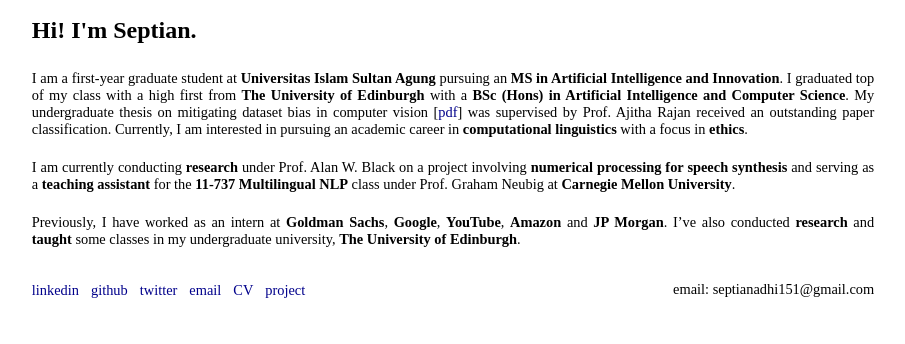
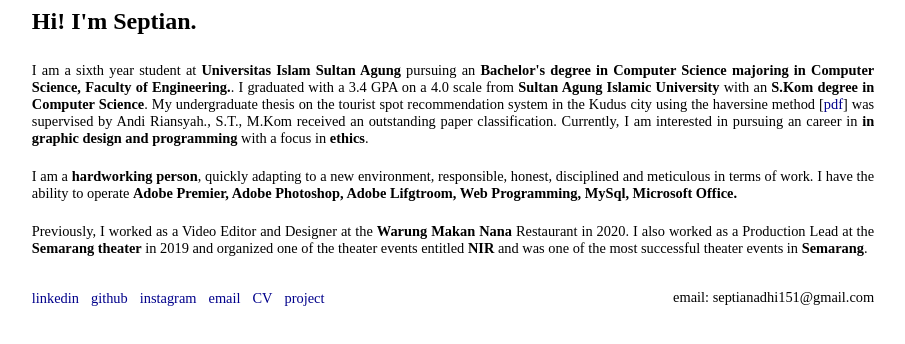
Before and after one commit to septiii/PortofolioSeptian, a plain HTML site: page index.html in a window 1280 px wide. Shown: the part 326-670 px from the top of the page, without its empty margins (187-1092 px from the left). Drawn offline with Linux system fonts and the light colour scheme; a web font is replaced by a local one.

Commit message:
Update index.html

```diff
--- a/index.html
+++ b/index.html
@@ -35,35 +35,35 @@
             <div class="column">
               <h2>Hi! I'm Septian.</h2>
               <p>
-                I am a first-year graduate student at
+                I am a sixth year student at
                 <b>Universitas Islam Sultan Agung</b> pursuing an
-                <b>MS in Artificial Intelligence and Innovation</b>. I graduated
-                top of my class with a high first from
-                <b>The University of Edinburgh</b> with a
-                <b>BSc (Hons) in Artificial Intelligence and Computer Science</b
+                <b>Bachelor's degree in Computer Science majoring in Computer Science, Faculty of Engineering.</b>. I graduated
+                with a 3.4 GPA on a 4.0 scale from
+                <b>Sultan Agung Islamic University</b> with an
+                <b>S.Kom degree in Computer Science</b
                 >. My undergraduate thesis on
-                mitigating dataset bias in computer vision [<a
+                the tourist spot recommendation system in the Kudus city using the haversine method [<a
                   href="https://project-archive.inf.ed.ac.uk/ug4/20212502/ug4_proj.pdf"
                   >pdf</a
-                >] was supervised by Prof. Ajitha Rajan received an outstanding
+                >] was supervised by Andi Riansyah., S.T., M.Kom received an outstanding
                 paper classification. Currently, I am interested in pursuing an
-                academic career in <b>computational linguistics</b> with a focus in
+                 career in <b>in graphic design and programming</b> with a focus in
                 <b>ethics</b>.
               </p>
 
               <p>
-                I am currently conducting <b>research</b> under Prof. Alan W. Black on
-                a project involving <b>numerical processing for speech synthesis</b>
-                and serving as a <b>teaching assistant</b> for the <b>11-737 Multilingual
-                NLP</b> class under Prof. Graham Neubig at
-                <b>Carnegie Mellon University</b>.
+                I am a <b>hardworking person</b>,
+                quickly adapting to a new environment,
+                responsible,
+                honest, disciplined and meticulous in terms of work. I have the ability to operate
+                <b>Adobe Premier, Adobe Photoshop, Adobe Lifgtroom, Web Programming, MySql, Microsoft Office.</b>
               </p>
 
               <p>
-                Previously, I have worked as an intern at <b>Goldman Sachs</b>, <b>Google</b>,
-                <b>YouTube</b>, <b>Amazon</b> and <b>JP Morgan</b>. I’ve also conducted <b>research</b> and
-                <b>taught</b> some classes in my undergraduate university, <b>The
-                University of Edinburgh</b>.
+                Previously, I worked as a Video Editor and Designer
+                at the <b>Warung Makan Nana</b> Restaurant in 2020.
+                I also worked as a Production Lead at the <b>Semarang theater</b> in 2019
+                and organized one of the theater events entitled <b>NIR</b> and was one of the most successful theater events in <b>Semarang</b>.
               </p>
               <br />
               <div>
@@ -71,7 +71,7 @@
                   >linkedin</a
                 >
                 &nbsp; <a href="https://github.com/septiii">github</a> &nbsp;
-                <a href="https://twitter.com/SeptianAdhiiiii">twitter</a> &nbsp;
+                <a href="https://www.instagram.com/adhi_septian/">instagram</a> &nbsp;
                 <a href="mailto:septianadhi151@gmail.com">email</a> &nbsp;
                 <a href="https://drive.google.com/file/d/19qk5jQRBzIwk64Af73ZxaWAnczsxMmAr/view?usp=sharing">CV</a> &nbsp;
                 <a href="https://drive.google.com/drive/u/1/folders/1BoWw1W6KohVqP4YAZYOBnz77z6Kyt20I"
```
